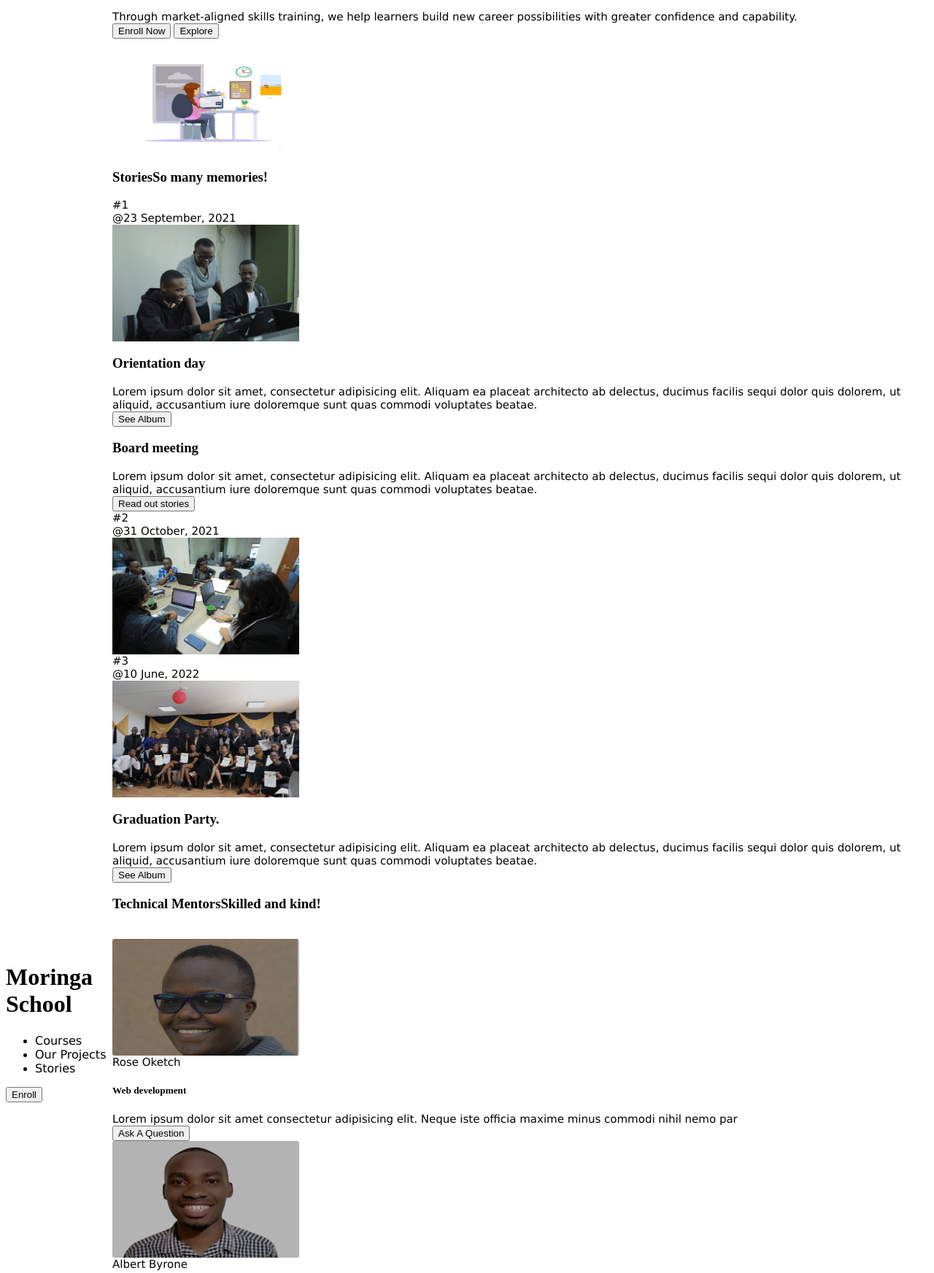
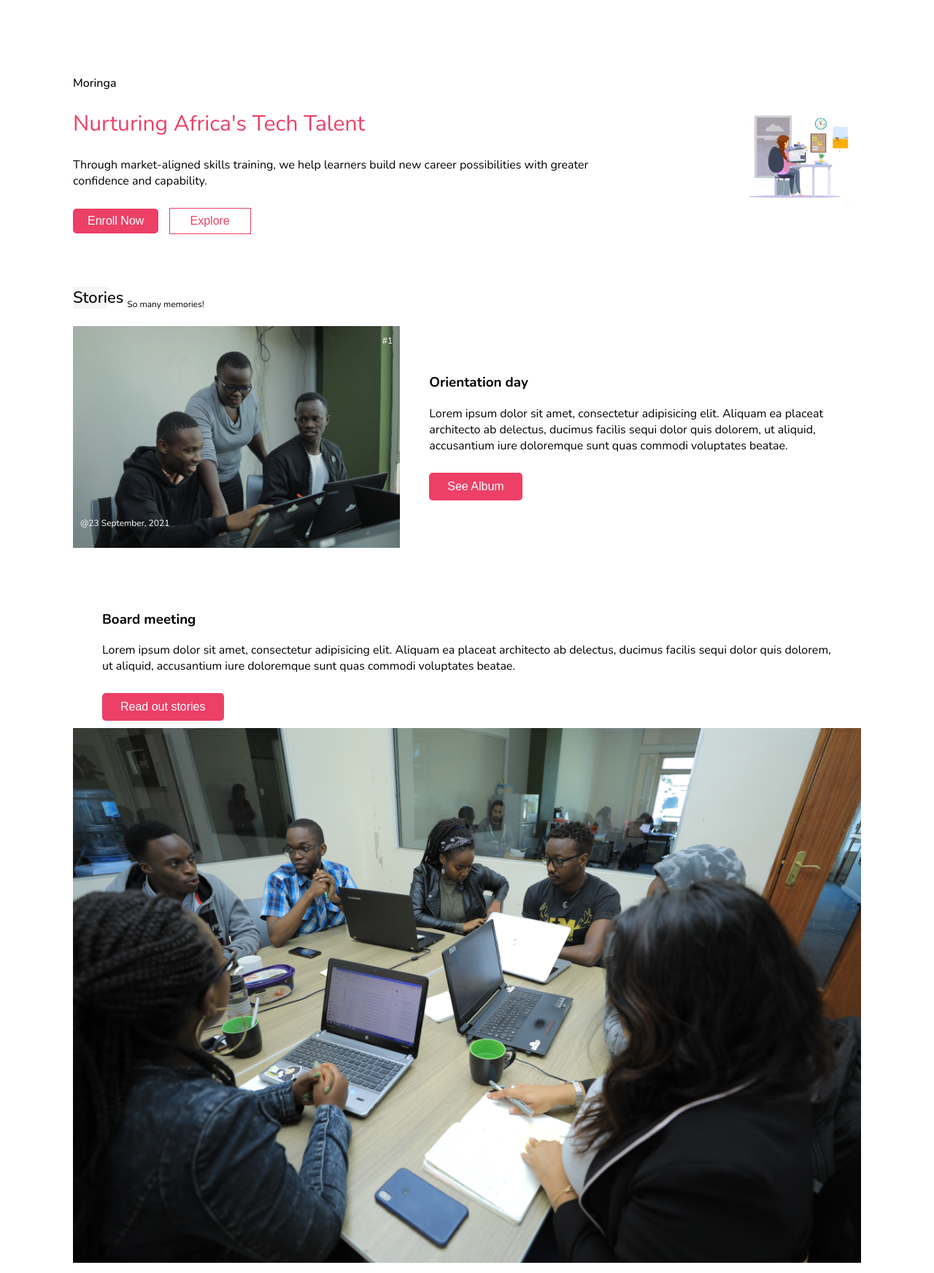
Before and after one commit to JOANCHEBET/independent-project1, a plain HTML site: page projects/project-1/index1.html in a window 1280 px wide. Shown: the part 79-1824 px from the top of the page at 73% size. Drawn offline with nearby package versions, Linux system fonts and the light colour scheme.

Commit message:
style css

```diff
--- a/projects/project-1/index.css
+++ b/projects/project-1/index.css
@@ -1,136 +1,386 @@
 
 
+body{
+    margin: 0;
+    padding: 0;
+    font-family: 'Nunito', sans-serif;
+}
+.contain{
+    padding: 0 50px;
 
-.navmenunavbar-menu{
-    color: #EC4067;
+}
+.wrapper{
+    padding: 50px;
+}
+.navbar{
+    display: flex;
+    align-items: center;
+    justify-content: space-between;
+    margin-bottom: 40px;
+}
+.navbar-menu{
+    display: flex;
+    align-items: center;
+    justify-content: center;
+}
+.logo{
+    font-size: 14px;
+}
+ul{
+    display: flex;
+    list-style: none;
+}
+li{
+    margin-right: 25px;
+    font-size: 16px;
+    font-weight: 300;
+    cursor: pointer;
+
+}
+li:hover{
+    font-weight: 400;
+    transform: scale(1.1 1.5s ease);
+}
+.top-button{
+    display: flex;
+
+}
+.enroll-button{
+    margin-left: 20px;
+    border: none;
+    border-radius: 5px;
+    padding: 8px 20px;
+    background-color: #EC4067;
+    color: white;
+    font-weight: 300;
+    font-size: 18px;
+    cursor: pointer;
 
 
 }
-.nav.Enroll> ul>li{
+.enroll-button:hover{
+    background-color: red;
+    transform: scale(1.1 1.5s ease);
+}
+.colored{
+    color: #EC4067;
+
+}
+/* ABOUT SECTION */
+.about{
+    display: flex;
+    align-items: center;
+}
+.info-contain{
+    flex: 1;
+
+}
+.info-img{
+    flex: 1;
+    overflow: hidden;
+}
+.first-img{
+    width: 100%;
+    object-fit: cover;
+}
+p.top{
+    font-weight: 500;
+
+}
+.about-title{
+    font-size: 30px;
+    font-weight: 300;
+}
+p.bottom{
+    font-weight:300 ;
+    width: 80%;
+}
+.about-first-button{
+    background-color: #EC4067;
+    color: white;
+    padding: 8px 20px;
+    border: none;
+    border-radius: 5px;
+    cursor: pointer;
+    font-size: 16px;
+    font-weight: 300;
+
+}
+.about-first-button:hover{
+    background-color: red;
+    transform: scale(1.1 1.5s ease);
+}
+.about-second-button{
+    color: #EC4067;
+    background-color: white;
+    padding: 8px 28px;
+    border:1px solid #EC4067;
+    cursor: pointer;
+    font-size: 16px;
+    font-weight: 300;
+    margin:10px ;
+}
+.about-second-button:hover{
+
+    border:2px solid #EC4067;
+    transform: scale(1.1 1.5s ease);
+}
+/* SECTION CSS */
+.section-top-text{
+    font-size: 12px;
+    font-weight: 300;
+    margin-left: 5px;
+}
+.section-contain{
+    display: flex;
+    align-items: center;
+    overflow: hidden;
+    margin-top: 40px;
+}
+.section-wrapper{
+    padding: 60px 40px 0;
+}
+.info-contain{
+    flex: 1;
+    box-sizing: border-box;
+}
+.info-text{
+    font-weight: 300;
+}
+
+.img{
+    flex: 1;
+    box-sizing: border-box;
+    position: relative;
+}
+.section-img{
+   width: 100%;
+   object-fit: cover;
+}
+.section-title{
+    margin-right: 10px;
+    font-weight: 500;
+    font-size: 22px;
+}
+.section-span{
+    background-color: #F5F5F7;
+}
+
+.submit-button{
+    background-color: #EC4067;
+    color: white;
+    padding: 10px 25px;
+    border: none;
+    border-radius: 5px;
+    cursor: pointer;
+    font-size: 16px;
+    font-weight: 300;
+    margin:10px 0;
+
+}
+.submit-button:hover{
+    background-color: red;
+    transform: scale(1.1 1.5s ease);
+}
+
+
+/* STORIES SECTION */
+
+.stories-info{
+    display: flex;
+    align-items: center;
+
+
+}
+.stories{
+    position: relative;
+}
+.stories-info .section-top-text{
+    vertical-align: sub;
+}
+.stories-top-span{
+    display: flex;
+    position: absolute;
+    color: white;
+    top: 0;
+    right: 10px;
+    z-index: 7;
+    font-size:12px;
+    font-weight: 300;
+}
+.stories-bottom-span{
+    display: flex;
+    position: absolute;
+    color: white;
+    bottom:20px;
+    left: 10px;
+    z-index: 6;
+    font-size:12px;
+    font-weight: 300;
+}
+/* BOARD SECTION */
+.board{
+    position: relative;
+}
+.board-top-span{
+    display: flex;
+    position: absolute;
+    color: white;
+    top: 0;
+    left: 10px;
+    z-index: 7;
+    font-size:12px;
+    font-weight: 300;
+}
+.board-bottom-span{
+    display: flex;
+    position: absolute;
+    color: white;
+    bottom:20px;
+    right: 10px;
+    z-index: 6;
+    font-size:12px;
+    font-weight: 300;
+}
+/* GRADUATION SECTION */
+.graduation{
+    position: relative;
+}
+/* MENTOR SECTION */
+.mentors{
+    margin-top: 50px;
+    overflow: hidden;
+
+}
+.mentors .section-top-text{
+    vertical-align:super ;
+}
+.mentors{
+    display: flex;
+    padding: 10px 20px 0;
+}
+.mentor-wrapper{
+    margin-left: 20px;
+    width: 200px;
+}
+.mentors-title-contain{
+    display: flex;
+
+}
+
+.mentor-info-title{
+    /* display: flex; */
+    position: relative;
+}
+.mentor-img{
+    width: 100%;
+    object-fit: cover;
+    border-radius: 2px;
+}
+.mentor-name{
+    color:white;
+    position: absolute;
+    bottom: 0;
+    left: 0;
+}
+.mentor-role{
+    color: #EC4067;
+}
+.mentor-button{
+    background-color: #EC4067;
+    color: white;
+    padding: 10px 25px;
+    border: none;
+    border-radius: 5px;
+    cursor: pointer;
+    font-size: 12px;
+    font-weight: 300;
+    margin:10px 0;
+
+}
+.mentor-button:hover{
+    background-color: red;
+    transform: scale(1.1 1.5s ease);
+}
+.mentor-info-contain{
+    padding: 0 5px
+}
+.mentor-bottom-text{
+    font-weight: 200;
+    font-size: 14px;
+}
+
+/* PROJECT SECTION */
+.project-section{
+    margin-top: 50px;
+    overflow: hidden;
+}
+.project{
+    display: flex;
+    align-items: center;
+}
+.project-container .section-top-text{
+    vertical-align: baseline;
+}
+.project-wrapper{
+    display: flex;
+}
+
+
+.project-span{
+    font-weight: 600;
+}
+.project-title{
+    color:#EC4067;
+    font-weight: 300;
+    font-size: 30px;
+}
+.project-text{
+    font-weight: 200;
+
+}
+
+.project-img{
+    width:100%;
+    object-fit: cover;
+}
+
+/* CONTACT SECTION */
+.contact{
+    margin-top: 80px;
+}
+.contact-title{
+    color: #EC4067;
+    font-weight: 500;
+}
+.enroll-button,.contact{
+    margin:0 10px ;
+    display: flex;
+
+}
+.contact-menu{
+    display: flex;
+    align-items: center;
+}
+.contact-link{
+    text-decoration: none;
     color: #EC4067;
 }
 
-
-nav ul{
-
+/* FOOTER SECTION */
+.footer{
+    margin-top: 40px;
+    background-color: #F5F5F7;
+    height: 20vh;
     display: flex;
+    align-items: center;
+    justify-content: center;
+}
+.footer-text{
+    font-weight: 300;
+}
+a{
+    text-decoration:none !important;
+    color: black;
 
 }
-nav li{
-    list-style-type: none;
-    margin-right: 20px;
-
-}
-img{width:20vw;
-    height: 20vh;
-    vertical-align: middle;
-    border: 0em;
-}
-p{
-    font-family:Verdana, Geneva, Tahoma, sans-serif;
-    font-weight: 0;
-    font-size: 15px;
-    padding: 0px;
-    margin: 0%;
-    justify-content: space-between;
-
-h3{
-color:#EC4067;
-}
-.button{
-   background-color: #EC4067;
-   color: white;
-
-}
-    .img> .text.center{
-        display: inline-flexbox;
-
-    }
-
-}
-.mentors{
-    padding: 5px;
-    display: inline;
-    align-items:inherit;
-padding: auto;
-justify-content: center;
-}
-.mentors,image,text{
-    align-items: center;
-}
-.container {display: inline-block;
-    align-items: center;
-    justify-content: center;
-    align-items: center;
-    width: 100%;
-    display: flex;g
-    padding: position: left: 0;;
-
-
-
-  }
-
-  img {
-    max-width: 100%
-
-  }
-
-  .image {
-    flex-basis: 40%;
-    order:4;
-    justify-content: center;
-    direction: ltr;
-  }
-
-  .text {
-
-    padding: 0;
-    text-decoration: none;
-    text-emphasis: none;
-  }
-  a, text{
-      text-decoration: none;
-      justify-self: center;
-      justify-content: space-between;
-      font-family: 'Lucida Sans', 'Lucida Sans Regular', 'Lucida Grande', 'Lucida Sans Unicode', Geneva, Verdana, sans-serif;
-      font-style: normal;
-      font-optical-sizing: 1em;color: black;
-
-
-  }
-  a, image{
-      display:inline;
-      justify-content: center;
-
-
-
-  }
-
-
-    .section ,image{ align-self: position: center;
-        float::content
-
-    }
-    #left>.right{
-        align-items: inherit;
-    }
-    .bike{
-        justify-content: right;
-        float: right;
-    }
-
-
-.left-side>.text{
-    float: left;
-}
-.right{
-    float: right;
-}
-.center{
-    float:right;
-}
-#left
-[
-    padding:20%
-    margin: 50%;
-]
--- a/projects/project-1/index1.html
+++ b/projects/project-1/index1.html
@@ -12,7 +12,7 @@
     <link rel="stylesheet" href="./index.css" />
   </head>
   <body>
-    <div class="container">
+    <div class="contain">
 
       <div class="navbar">
         <div class="logo">
@@ -52,14 +52,14 @@
       </div>
     </section>
     <section id="stories">
-      <div class="section-container">
-        <div class="img-container">
+      <div class="section-contain">
+        <div class="img-contain">
           <div class="stories-info">
 
           <h3 class="section-title"><span class="section-span">Stori</span>es<span class="section-top-text">So many memories!</span></h3>
 
         </div>
-         <div class="stories-container">
+         <div class="stories">
          <p class="stories-top-span">#1</p>
           <p class="stories-bottom-span">@23 September, 2021</p>
           <img class="section-img" src="./Assets/image 2.png" alt="stories-img">
@@ -73,7 +73,7 @@
           </div>
          </div>
       </div>
-      <div class="section-container">
+      <div class="section">
         <div class="info-container">
           <div class="section-wrapper">
           <h3 class="info-title">Board meeting</h3>
@@ -81,23 +81,23 @@
           <button class="submit-button" type="submit">Read out stories</button>
         </div>
       </div>
-        <div class="img-container">
-          <div class="board-container">
+        <div class="img-contain">
+          <div class="board-contain">
           <p class="board-top-span">#2</p>
           <p class="board-bottom-span">@31 October, 2021</p>
           <img class="section-img" src="./Assets/image 3.png" alt="stories-img">
         </div>
         </div>
       </div>
-      <div class="section-container">
-        <div class="img-container">
-          <div class="graduation-container">
+      <div class="section-contain">
+        <div class="img-contain">
+          <div class="graduation">
             <p class="stories-top-span">#3</p>
           <p class="stories-bottom-span">@10 June, 2022</p>
           <img class="section-img" src="./Assets/image 4.png" alt="stories-img">
         </div>
         </div>
-        <div class="info-container">
+        <div class="info-contain">
           <div class="section-wrapper">
             <h3 class="info-title">Graduation Party.</h3>
             <p class="info-text">Lorem ipsum dolor sit amet, consectetur adipisicing elit. Aliquam ea placeat architecto ab delectus, ducimus facilis sequi dolor quis dolorem, ut aliquid, accusantium iure doloremque sunt quas commodi voluptates beatae.</p>
@@ -107,7 +107,7 @@
       </div>
     </section>
       <div class="mentors-section">
-        <div class="mentors-title-container">
+        <div class="mentors-title-contain">
           <h3 class="section-title"><span class="section-span">Tech</span>nical Mentors<span class="section-top-text">Skilled and kind!</span></h3>
 
         </div>
@@ -118,7 +118,7 @@
           <img class="mentor-img" src="./Assets/image 5.png" alt="mentor-img">
           <p class="mentor-name">Rose Oketch</p>
         </div>
-        <div class="mentor-info-container">
+        <div class="mentor-info-contain">
           <h5 class="mentor-role">Web development</h5>
           <p class="mentor-bottom-text">Lorem ipsum dolor sit amet consectetur adipisicing elit. Neque iste officia maxime minus commodi nihil nemo par</p>
           <button class="mentor-button" type="submit">Ask A Question</button>
@@ -126,12 +126,12 @@
         </div>
        </div>
         <div class="mentor-wrapper">
-        <div class="mentor-container">
+        <div class="mentor-contain">
           <div class="mentor-info-title">
           <img class="mentor-img" src="./Assets/image 6.png" alt="mentor-img">
           <p class="mentor-name">Albert Byrone</p>
         </div>
-        <div class="mentor-info-container">
+        <div class="mentor-info-contain">
           <h5 class="mentor-role">Web development</h5>
           <p class="mentor-bottom-text">Lorem ipsum dolor sit amet consectetur adipisicing elit. Neque iste officia maxime minus commodi nihil nemo par</p>
           <button class="mentor-button" type="submit">Ask A Question</button>
@@ -139,12 +139,12 @@
         </div>
        </div>
         <div class="mentor-wrapper">
-        <div class="mentor-container">
+        <div class="mentor-contain">
           <div class="mentor-info-title">
           <img class="mentor-img" src="./Assets/image 7.png" alt="mentor-img">
           <p class="mentor-name">Raphael Katana</p>
         </div>
-        <div class="mentor-info-container">
+        <div class="mentor-info-contain">
           <h5 class="mentor-role">Web development</h5>
           <p class="mentor-bottom-text">Lorem ipsum dolor sit amet consectetur adipisicing elit. Neque iste officia maxime minus commodi nihil nemo par</p>
           <button class="mentor-button" type="submit">Ask A Question</button>
@@ -152,12 +152,12 @@
         </div>
        </div>
         <div class="mentor-wrapper">
-        <div class="mentor-container">
+        <div class="mentor-contain">
           <div class="mentor-info-title">
           <img class="mentor-img" src="./Assets/image 8.png" alt="mentor-img">
           <p class="mentor-name">Christine Karimi</p>
         </div>
-        <div class="mentor-info-container">
+        <div class="mentor-info-contain">
           <h5 class="mentor-role">Web development</h5>
           <p class="mentor-bottom-text">Lorem ipsum dolor sit amet consectetur adipisicing elit. Neque iste officia maxime minus commodi nihil nemo par</p>
           <button class="mentor-button" type="submit">Ask A Question</button>
@@ -168,12 +168,12 @@
      </div>
      <section id="project">
      <div class="project-section">
-       <div class="project-container">
+       <div class="project">
         <h3 class="section-title"><span class="section-span">Proje</span>ct<span class="section-top-text">It's, hopefully, a good one.</span></h3>
 
        </div>
        <div class="project-wrapper">
-         <div class="project-info-container">
+         <div class="project-info-contain">
            <p class="project-span">This is our</p>
            <h2 class="project-title">Cool Bike Website</h2>
            <p class="project-text">An application that allows users to show bikes
@@ -182,13 +182,13 @@
            </p >
            <button class="submit-button">Learn More</button>
          </div>
-         <div class="project-img-container">
+         <div class="project-img">
            <img class="project-img" src="./Assets/image 9.png" alt="project-img">
          </div>
        </div>
      </div>
     </section>
-     <div class="contact-container">
+     <div class="contact">
        <h2 class="contact-title">Still not sure?</h2>
        <div class="contact-menu">
          <p>Go ahead and</p>
```
